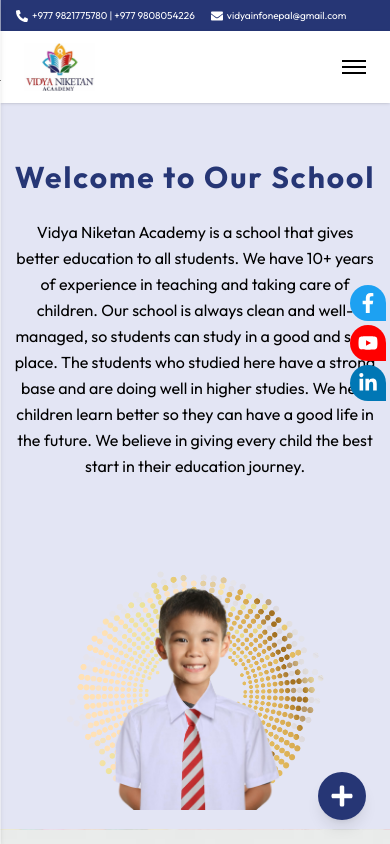
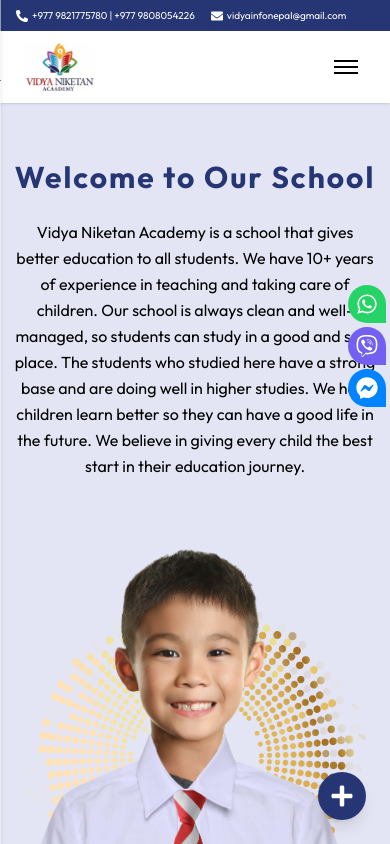
Before and after one commit to karukhusyalritesh-del/school, a React (Vite) app in the folder frontend/: page / in a window 390 px wide. Shown: the top 844 px of the page. Built offline with nearby package versions, Linux system fonts and the light colour scheme; a web font is replaced by a local one.

Commit message:
No account found with this email

```diff
--- a/frontend/src/Components/Hero.jsx
+++ b/frontend/src/Components/Hero.jsx
@@ -34,12 +34,12 @@ const Hero = ({ isDarkMode }) => {
         <img
           src={studentbg}
           alt="Background"
-          className="absolute w-3/4 lg:w-3/4 top-1/2 left-1/2 -translate-x-1/2 -translate-y-1/2 animate-spin-slow z-10"
+          className="absolute w-4/4 lg:w-3/4 top-1/2 left-1/2 -translate-x-1/2 -translate-y-1/2 animate-spin-slow z-10"
         />
         <img
           src={student}
           alt="Foreground"
-          className="w-1/2 lg:w-3/5 relative z-20"
+          className="w-2/2 lg:w-3/5 relative z-20"
         />
       </div>
 
--- a/frontend/src/Components/MainNav.jsx
+++ b/frontend/src/Components/MainNav.jsx
@@ -228,13 +228,17 @@ const MainNav = ({ isDarkMode }) => {
 
       {/* Mobile Menu Icon */}
 <button
-        className="lg:hidden flex flex-col space-y-1 ml-auto"
   onClick={() => setMenuOpen(!menuOpen)}
+  className="
+    lg:hidden flex flex-col space-y-1 ml-auto cursor-pointer
+    p-2 rounded-full hover:bg-gray-200 hover:bg-opacity-20 transition
+  "
 >
   <span className={`${isDarkMode ? "bg-white" : "bg-black"} block w-6 h-0.5`}></span>
   <span className={`${isDarkMode ? "bg-white" : "bg-black"} block w-6 h-0.5`}></span>
   <span className={`${isDarkMode ? "bg-white" : "bg-black"} block w-6 h-0.5`}></span>
 </button>
+
 
       {/* Backdrop Overlay - Click outside to close */}
       {menuOpen && (
@@ -257,7 +261,7 @@ const MainNav = ({ isDarkMode }) => {
           <img src={logo} alt="Logo" className="h-12 mix-blend-multiply" />
           <button
             onClick={() => setMenuOpen(false)}
-            className="p-2 rounded-full hover:bg-gray-200 hover:bg-opacity-20 transition"
+            className="p-2 rounded-full hover:bg-gray-200 hover:bg-opacity-20 transition cursor-pointer"
           >
             <FaTimes className={`${isDarkMode ? "text-white" : "text-black"} text-xl`} />
           </button>
@@ -270,7 +274,7 @@ const MainNav = ({ isDarkMode }) => {
                 handleNav("home");
                 setMenuOpen(false);
               }}
-              className="flex items-center gap-2 hover:text-[#263675] transition-colors"
+              className="flex items-center gap-2 hover:text-[#263675] transition-colors cursor-pointer"
             >
               <FaHome /> Home
             </button>
@@ -280,7 +284,7 @@ const MainNav = ({ isDarkMode }) => {
           <li className="w-full">
             <button
               onClick={() => setDropdownOpen(!dropdownOpen)}
-              className="flex items-center gap-2 hover:text-[#263675] transition-colors"
+              className="flex items-center gap-2 hover:text-[#263675] transition-colors cursor-pointer"
             >
               <FaInfoCircle /> About
               <FaChevronDown
@@ -358,7 +362,7 @@ const MainNav = ({ isDarkMode }) => {
                 }
                 setMenuOpen(false);
               }}
-              className="flex items-center gap-2 hover:text-[#263675] transition-colors"
+              className="flex items-center gap-2 hover:text-[#263675] transition-colors cursor-pointer"
             >
               <FaBell /> Notice
             </button>
@@ -374,7 +378,7 @@ const MainNav = ({ isDarkMode }) => {
                 }
                 setMenuOpen(false);
               }}
-              className="flex items-center gap-2 hover:text-[#263675] transition-colors"
+              className="flex items-center gap-2 hover:text-[#263675] transition-colors cursor-pointer"
             >
               <FaMoneyBillWave /> Fee
             </button>
--- a/frontend/src/Components/SocialSidebar.jsx
+++ b/frontend/src/Components/SocialSidebar.jsx
@@ -1,25 +1,28 @@
 import React from 'react';
-import { FaFacebookF, FaYoutube, FaLinkedinIn } from 'react-icons/fa';
+import { FaWhatsapp, FaViber, FaFacebookMessenger } from 'react-icons/fa';
 
 const SocialSidebar = () => {
+  // 🎯 Set icon size in one place
+  const iconSize = 22; // change this number (e.g. 20, 25, 30) to resize all icons
+
   const socialLinks = [
     {
-      href: "https://facebook.com",
-      Icon: FaFacebookF,
-      bgColor: "bg-[#1DA1F2]",
-      name: "Facebook"
+      href: "https://wa.me/9821775780",
+      Icon: FaWhatsapp,
+      bgColor: "bg-[#25D366]", // WhatsApp green
+      name: "WhatsApp"
     },
     {
-      href: "https://youtube.com",
-      Icon: FaYoutube,
-      bgColor: "bg-[#FF0000]",
-      name: "YouTube"
+      href: "viber://chat?number=%2B9779821775780",
+      Icon: FaViber,
+      bgColor: "bg-[#7360F2]", // Viber purple
+      name: "Viber"
     },
     {
-      href: "https://linkedin.com",
-      Icon: FaLinkedinIn,
-      bgColor: "bg-[#0077B5]",
-      name: "LinkedIn"
+      href: "https://m.me/yourusername", // Messenger link
+      Icon: FaFacebookMessenger,
+      bgColor: "bg-[#0084FF]", // Messenger blue
+      name: "Messenger"
     }
   ];
 
@@ -35,7 +38,7 @@ const SocialSidebar = () => {
               transition-all duration-500 ease-in-out
               hover:scale-125 hover:-translate-y-2.5
               hover:bg-black hover:bg-opacity-50
-              ${link.bgColor}
+              cursor-pointer ${link.bgColor}
             `}
           >
             <a
@@ -45,7 +48,7 @@ const SocialSidebar = () => {
               className="block text-white"
               aria-label={link.name}
             >
-              <link.Icon className="w-5 h-5" />
+              <link.Icon size={iconSize} /> {/* 👈 Use one size for all */}
             </a>
           </li>
         ))}
--- a/frontend/src/Pages/login.jsx
+++ b/frontend/src/Pages/login.jsx
@@ -56,7 +56,7 @@ const AuthForm = () => {
             email: formData.email,
           });
           setMessage(res.data.message);
-          setShowOtpVerification(true); // Show OTP input
+          setShowOtpVerification(true);
         }
       } else if (isLogin) {
         // Login
```
Also changed, not shown: 2 other files (tests, documents, lock files or other folders). Lines whose indentation alone changed are shown as unchanged.
